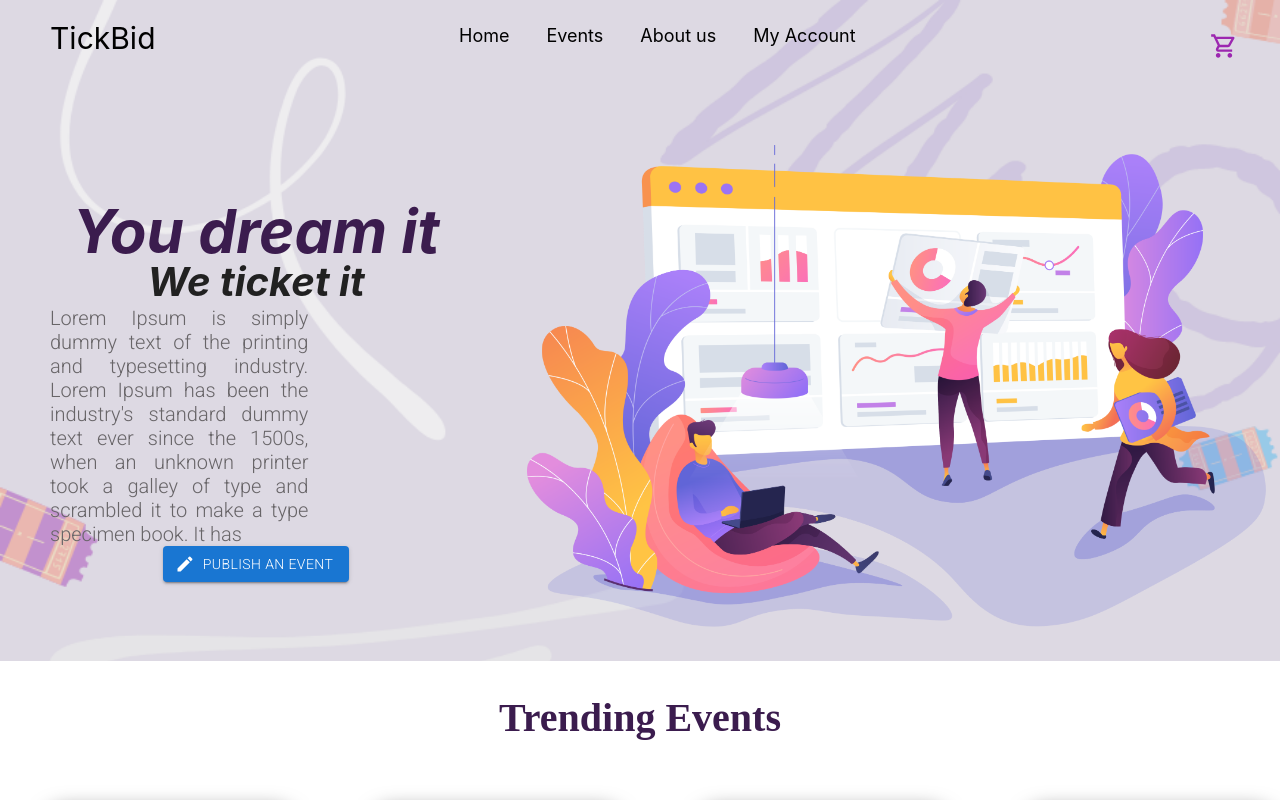
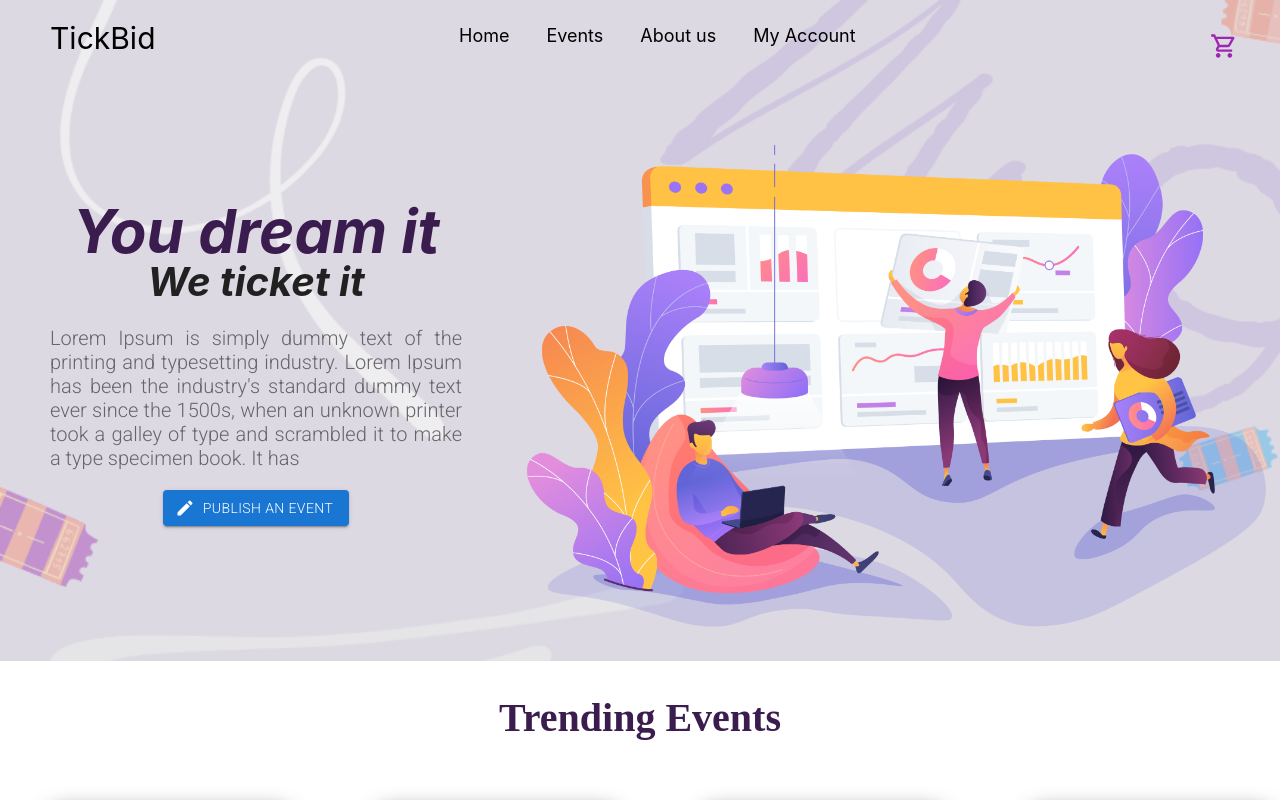
Before and after one commit to samitha093/Software-project, a Next.js app in the folder client/: page / in a window 1280 px wide. Shown: the top 800 px of the page. Built offline with nearby package versions, Linux system fonts and the light colour scheme; grey boxes are pictures that could not be loaded; a web font is replaced by a local one.

Commit message:
update errors on index page

```diff
--- a/client/pages/user/style.css
+++ b/client/pages/user/style.css
@@ -41,12 +41,12 @@
 
 .btn-create{
 	  width :auto;
-	  margin-top: -50px;
+	  margin-top: 20px;
 	  text-size-adjust: small;
 	  background-color: #3b1c4e;
 	  resize: both;
 	  border-radius: 20px;
-		padding: 0px 40px;
+	  padding: 10px 40px;
 	}
 .btn-create:hover {background-color:#905f91 }
 
@@ -61,11 +61,10 @@
 	  text-align: center;
 	}
 .text-2{
-	  padding: 0px 50px;
+	  padding: 20px 50px;
       display: flex;
 	  justify-content: center;
 	  font-family: 'Roboto', sans-serif;
-	  width: 70%;
 	  font-size: 20px;
 	  text-align: justify;
 	  color: #686568;
```
